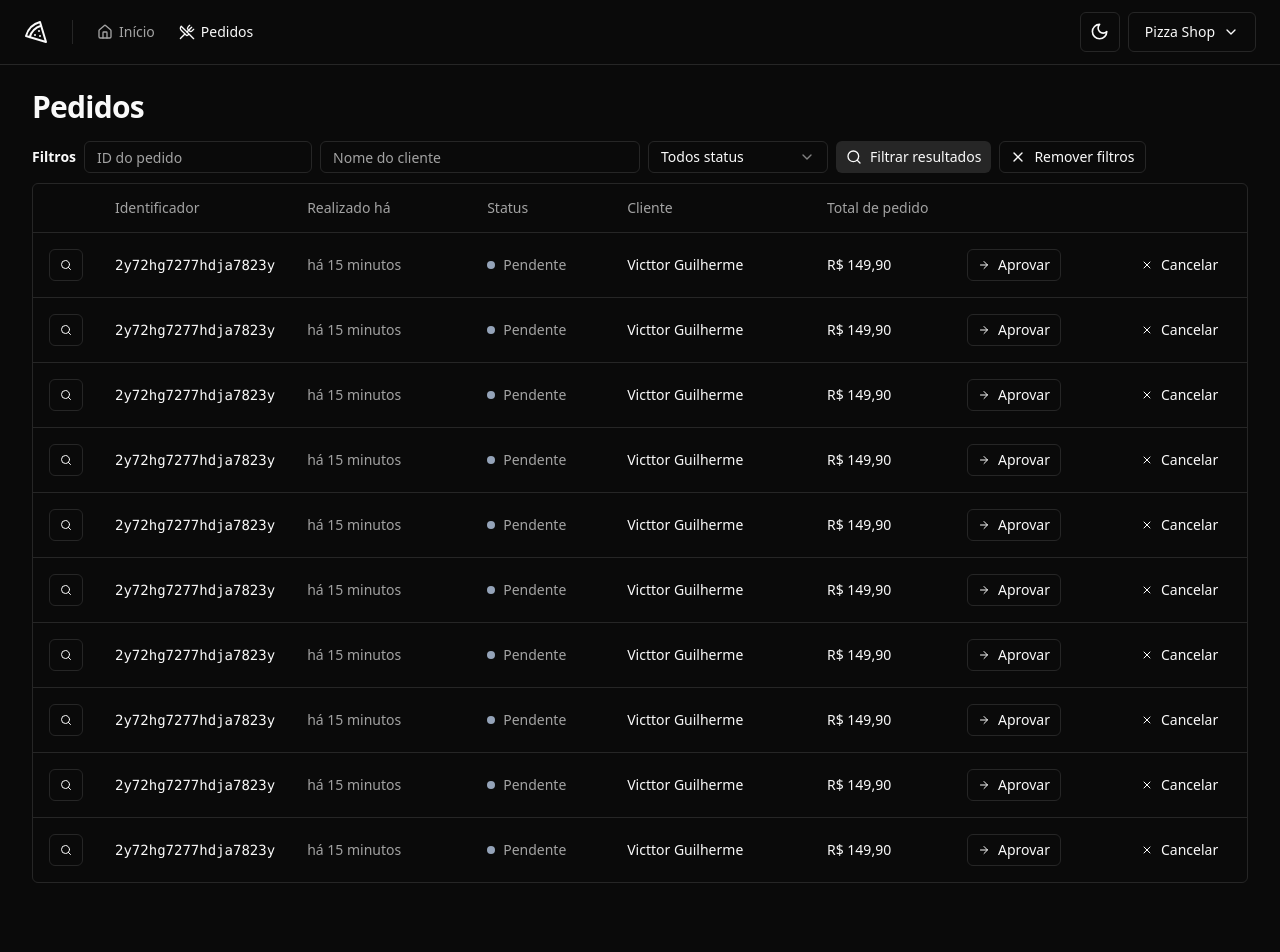
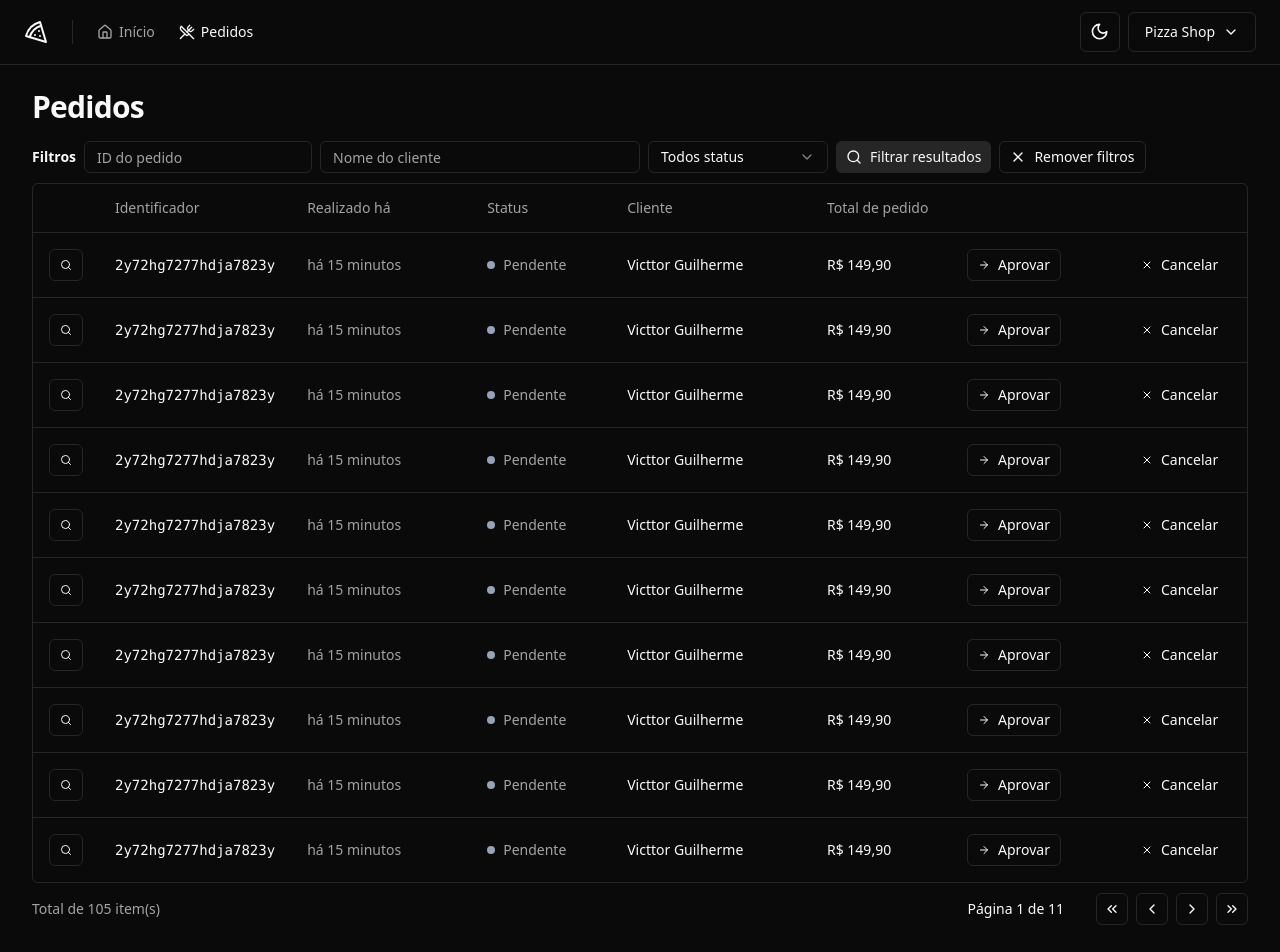
Before and after one commit to Victtor-777/Pizza_Shop, a React app: page /orders in a window 1280 px wide. Shown: the top 952 px of the page. Before the commit the page ends 915 px from the top, so only its background shows below. Built offline with nearby package versions, Linux system fonts and the light colour scheme; the HTML template or start-up script is replaced by a standard one.

Commit message:
Add componente de páginação

```diff
--- /dev/null
+++ b/src/components/pagination.tsx
@@ -0,0 +1,53 @@
+import {
+  ChevronLeft,
+  ChevronRight,
+  ChevronsLeft,
+  ChevronsRight,
+} from "lucide-react";
+import { Button } from "./ui/button";
+
+export interface PaginationProps {
+  pageIndex: number;
+  totalCount: number;
+  perPage: number;
+}
+
+export function Pagination({
+  pageIndex,
+  perPage,
+  totalCount,
+}: PaginationProps) {
+  const pages = Math.ceil(totalCount / perPage) || 1;
+
+  return (
+    <div className="flex items-center justify-between">
+      <span className="text-sm text-muted-foreground">
+        Total de {totalCount} item(s)
+      </span>
+
+      <div className="flex items-center gap-6 lg:gap-8">
+        <div className="text-sm font-medium">
+          Página {pageIndex + 1} de {pages}
+        </div>
+        <div className="flex items-center gap-2">
+          <Button variant="outline" className="h-8 w-8 p-0">
+            <ChevronsLeft className="size-4" />
+            <span className="sr-only">Primeira página</span>
+          </Button>
+          <Button variant="outline" className="h-8 w-8 p-0">
+            <ChevronLeft className="size-4" />
+            <span className="sr-only">Página anterior</span>
+          </Button>
+          <Button variant="outline" className="h-8 w-8 p-0">
+            <ChevronRight className="size-4" />
+            <span className="sr-only">Próxima página</span>
+          </Button>
+          <Button variant="outline" className="h-8 w-8 p-0">
+            <ChevronsRight className="size-4" />
+            <span className="sr-only">Ultima página</span>
+          </Button>
+        </div>
+      </div>
+    </div>
+  );
+}
--- a/src/pages/app/orders/orders.tsx
+++ b/src/pages/app/orders/orders.tsx
@@ -8,6 +8,7 @@
 import { Helmet } from "react-helmet-async";
 import { OrderTableRow } from "./order-table-row";
 import { OrderTableFilters } from "./order-table-filters";
+import { Pagination } from "@/components/pagination";
 
 export function Orders() {
   return (
@@ -15,7 +16,7 @@
       <Helmet title="Pedidos" />
       <div className="flex flex-col gap-4">
         <h1 className="text-3xl font-bold tracking-tight">Pedidos</h1>
-      </div>
+
         <div className="space-y-2.5">
           <OrderTableFilters />
 
@@ -40,6 +41,8 @@
               </TableBody>
             </Table>
           </div>
+          <Pagination pageIndex={0} totalCount={105} perPage={10} />
+        </div>
       </div>
     </>
   );
```
Lines whose indentation alone changed are shown as unchanged.
